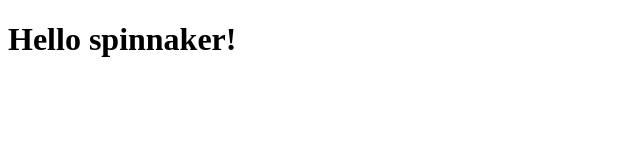
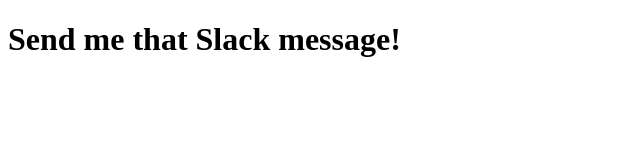
Before and after one commit to ryanwholey/test-app, a website: page app/public/index.html in a window 1280 px wide. Shown: the whole page, without its empty margins (0-640 px from the left). Drawn offline with Linux system fonts and the light colour scheme.

Commit message:
Test slack

```diff
--- a/app/public/index.html
+++ b/app/public/index.html
@@ -2,6 +2,6 @@
 <html>
   <head></head>
   <body>
-    <h1>Hello spinnaker!</h1>
+    <h1>Send me that Slack message!</h1>
   </body>
 </html>
```
